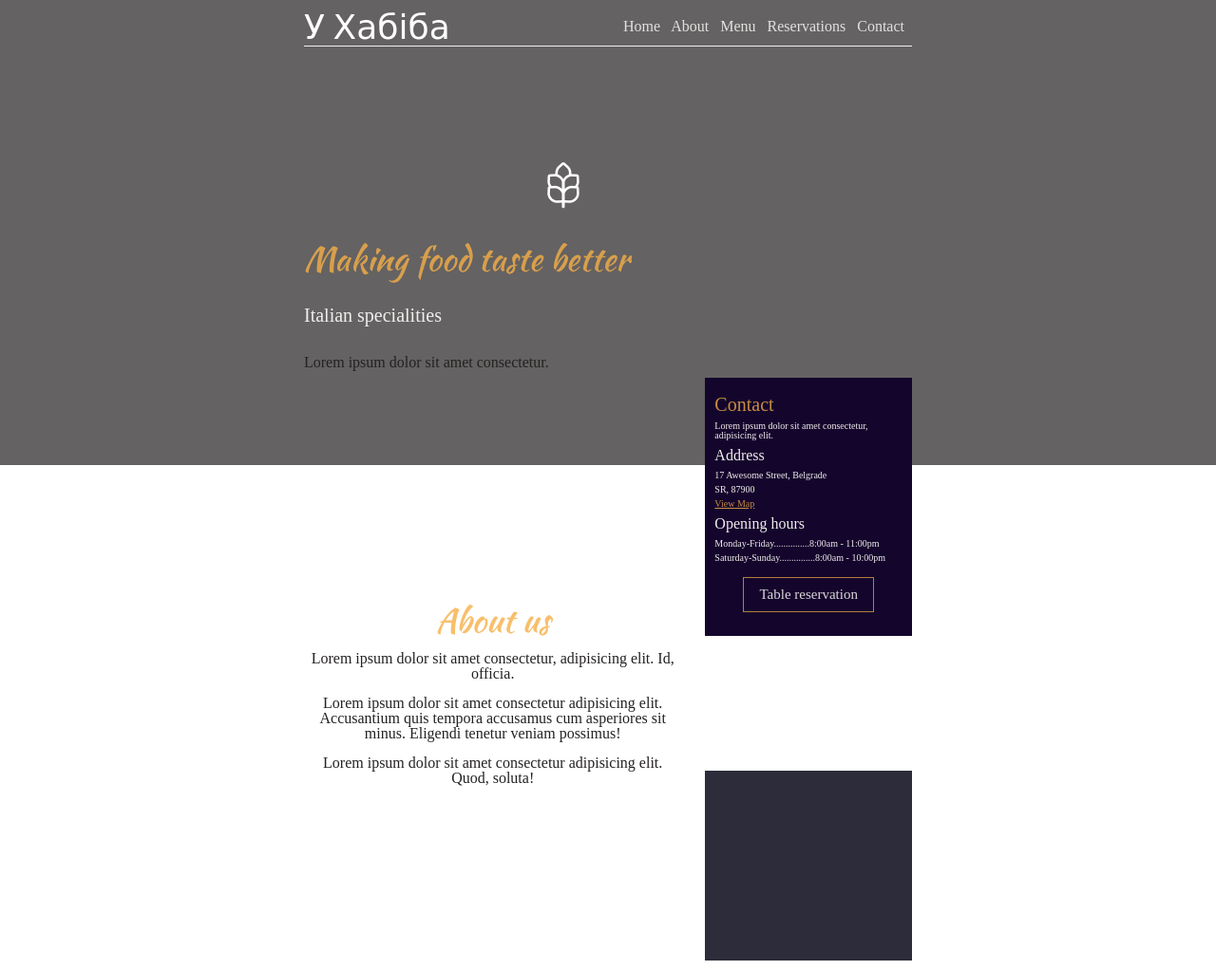
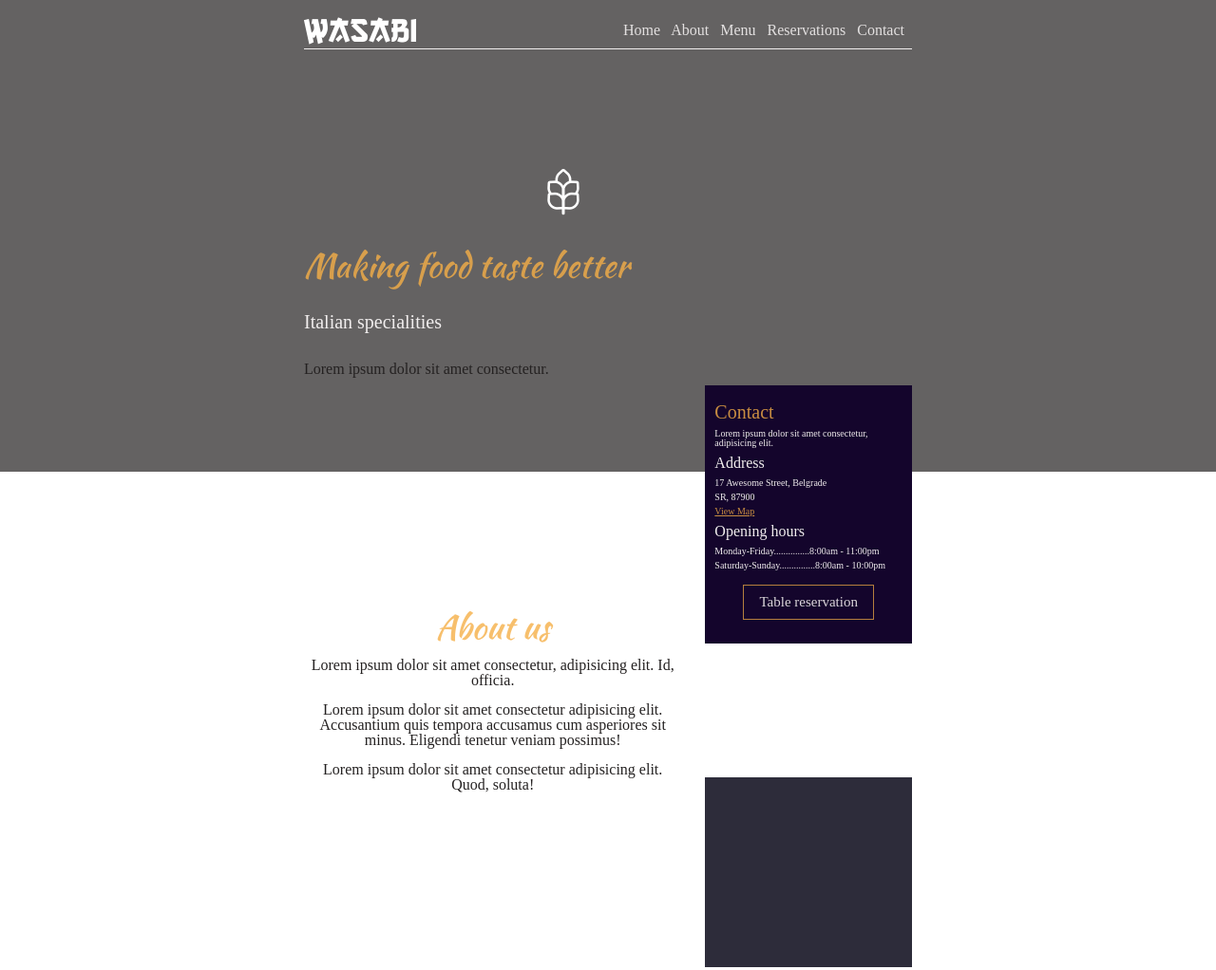
Before and after one commit to funyarinpa01/habibs-restaurant, a plain HTML site: page source/index.html in a window 1280 px wide. Shown: the top 1022 px of the page at 95% size. Drawn offline with Linux system fonts and the light colour scheme.

Commit message:
Added custom font

```diff
--- a/source/index.html
+++ b/source/index.html
@@ -13,7 +13,7 @@
 </head>
 <body>
     <header>
-        <h1><a href="./index.html">У Хабіба</a></h1>
+        <h1><a href="./index.html">Wasabi</a></h1>
         <nav>
             <a href="./index.html">Home</a>
             <a href="./about.html">About</a>
--- a/source/styles/styles.css
+++ b/source/styles/styles.css
@@ -23,9 +23,18 @@ header::after {
 	margin-top: 40px;
 }
 
-h1 > a{
+@font-face {
+	font-family: "Gang of Three";
+	src: url("go3v2.woff") format("woff");
+	font-weight: normal;
+	font-style: normal;
+}
+
+h1 > a {
 	text-decoration: none;
-	font-family: 'Kaushan Script', cursive;
+	font-family: "Gang of Three";
+	font-weight: normal;
+	line-height: 1.2;
 	color: white;
 	font-size: 36px;
 }
@@ -186,7 +195,7 @@ nav > a {
  }
 
  #specialties img {
-	 padding: none;
+	 padding: 0px;
 	 width: 100px;
 	 height: auto;
  }
```
Also changed, not shown: source/fonts/go3v2.ttf (added), source/styles/go3v2.woff (added).
